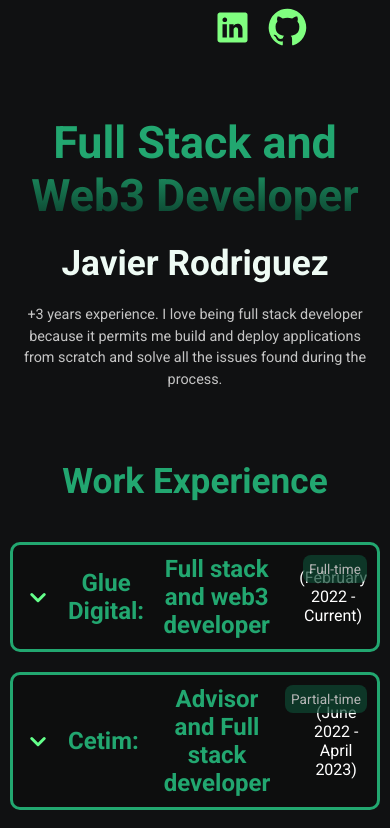
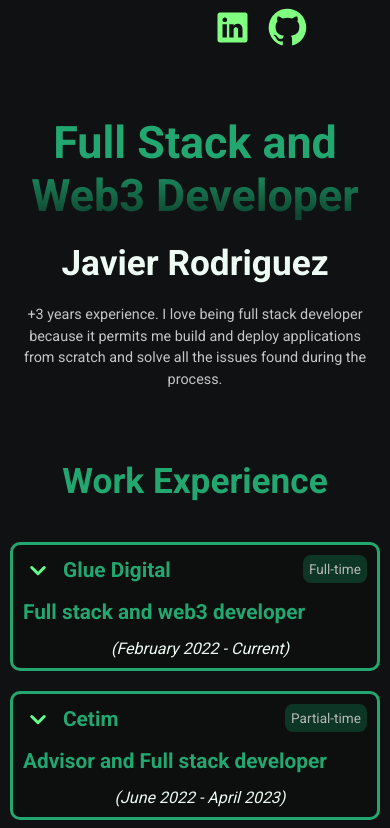
Before and after one commit to javirro/javirro-personal, a React (Create React App) app: page / in a window 390 px wide. Shown: the top 828 px of the page. Built offline with nearby package versions, Linux system fonts and the light colour scheme.

Commit message:
Add workItemHeader style for mobile

```diff
--- a/src/components/WorkExperience/WorkItem.css
+++ b/src/components/WorkExperience/WorkItem.css
@@ -1,3 +1,4 @@
+@import url('/src/App.css');
 .work-item {
   display: flex;
   flex-direction: column;
@@ -15,37 +16,6 @@
   &.opened {
     box-shadow: 0 0 4px 5px rgba(98, 243, 105, 0.5);
   }
-}
-
-.work-item > div {
-  display: flex;
-  justify-content: center;
-  align-items: center;
-  gap: 15px;
-  cursor: pointer;
-}
-.work-item > div img {
-  width: 30px;
-  height: 30px;
-  transition: all 0.3s ease;
-}
-
-.rotate {
-  rotate: -90deg;
-}
-
-.work-item > div strong {
-  font-size: 1.5em;
-  color: var(--green);
-  margin: 0;
-  cursor: pointer;
-}
-
-.work-item > div span {
-  font-size: 1em;
-  font-weight: 400;
-  color: white;
-  margin-left: 10px;
 }
 
 .work-item .extra-info {
@@ -99,15 +69,7 @@
 
 @media (max-width: 700px) {
   .work-item {
-    gap: 15px;
+    gap: 25px;
     padding: 10px;
   }
-
-  .work-item > div {
-    display: flex;
-    justify-content: center;
-    align-items: center;
-    gap: 15px;
-    cursor: pointer;
-  }
 }
--- a/src/components/WorkExperience/WorkItem.tsx
+++ b/src/components/WorkExperience/WorkItem.tsx
@@ -2,7 +2,7 @@ import { useState } from "react"
 import { WorkExperienceData } from "../../types"
 import TechStack from "./TechStack"
 import useScreenWidth from "../../hooks/useScreenWidth"
-import { WorkItemHeader } from "./WorkItemHeader"
+import { WorkItemHeader, WorkItemHeaderMobile } from "./WorkItemHeader"
 import "./WorkItem.css"
 
 interface WorkItemProps {
@@ -11,14 +11,18 @@ interface WorkItemProps {
 
 const WorkItem = ({ experience }: WorkItemProps) => {
   const MOBILE_SIZE: number = 700
-  const {  rol, techStack, fullTime } = experience
+  const { rol, techStack, fullTime } = experience
   const [showInfo, setShowInfo] = useState<boolean>(false)
   const screenWidth = useScreenWidth()
 
   return (
     <article className={showInfo ? "work-item opened" : "work-item"}>
       <span className="full-time">{fullTime ? "Full-time" : "Partial-time"}</span>
-      <WorkItemHeader experience={experience} setShowInfo={setShowInfo} showInfo={showInfo} />
+      {screenWidth > MOBILE_SIZE ? (
+        <WorkItemHeader experience={experience} setShowInfo={setShowInfo} showInfo={showInfo} />
+      ) : (
+        <WorkItemHeaderMobile experience={experience} setShowInfo={setShowInfo} showInfo={showInfo} />
+      )}
       {showInfo && (
         <div className="extra-info">
           <ul>
--- a/src/components/WorkExperience/WorkItemHeader.css
+++ b/src/components/WorkExperience/WorkItemHeader.css
@@ -0,0 +1,62 @@
+@import url('/src/App.css');
+
+.work-item > div {
+  display: flex;
+  justify-content: center;
+  align-items: center;
+  gap: 15px;
+  cursor: pointer;
+}
+.work-item > div img {
+  width: 30px;
+  height: 30px;
+  transition: all 0.3s ease;
+}
+
+.rotate {
+  rotate: -90deg;
+}
+
+.work-item > div strong {
+  font-size: 1.5em;
+  color: var(--green);
+  margin: 0;
+  cursor: pointer;
+}
+
+.work-item > div span {
+  font-size: 1em;
+  font-weight: 400;
+  color: var(--white-green);
+  margin-left: 10px;
+  font-style: italic;
+}
+
+@media (max-width: 700px) {
+  .work-item > div {
+    display: flex;
+    flex-direction: column;
+    justify-content: center;
+    align-items: center;
+    gap: 15px;
+    cursor: pointer;
+    width: 100%;
+  }
+
+  .work-item .company {
+    display: flex;
+    justify-content: center;
+    align-items: center;
+    gap: 10px;
+    width: 100%;
+  }
+  .work-item > div strong {
+    font-size: 1.3em;
+    width: 100%;
+    text-align: left;
+  }
+
+  .work-item > div strong::nth-child(2) {
+    text-align: center;
+  }
+}
--- a/src/components/WorkExperience/WorkItemHeader.tsx
+++ b/src/components/WorkExperience/WorkItemHeader.tsx
@@ -1,5 +1,6 @@
 import { imgs } from "../../images"
 import { WorkExperienceData } from "../../types"
+import "./WorkItemHeader.css"
 
 interface WorkItemHeaderProps {
   experience: WorkExperienceData
@@ -10,7 +11,7 @@ interface WorkItemHeaderProps {
 export const WorkItemHeader = ({ experience, showInfo, setShowInfo }: WorkItemHeaderProps) => {
   const { company, title, startDate, endDate } = experience
   return (
-    <div className="title-container" onClick={() => setShowInfo((s: boolean) => !s)}>
+    <div onClick={() => setShowInfo((s: boolean) => !s)}>
       <img src={imgs.downArray} alt="down arrow" className={`${showInfo ? "rotate" : ""}`} />
       <strong>{company}:</strong>
       <strong>{title} </strong>
@@ -21,17 +22,16 @@ export const WorkItemHeader = ({ experience, showInfo, setShowInfo }: WorkItemHe
   )
 }
 
-
 export const WorkItemHeaderMobile = ({ experience, showInfo, setShowInfo }: WorkItemHeaderProps) => {
   const { company, title, startDate, endDate } = experience
   return (
-    <div className="title-container" onClick={() => setShowInfo((s: boolean) => !s)}>
-      <img src={imgs.downArray} alt="down arrow" className={`${showInfo ? "rotate" : ""}`} />
-      <strong>{company}:</strong>
+    <div onClick={() => setShowInfo((s: boolean) => !s)}>
+      <div className="company">
+        <img src={imgs.downArray} alt="down arrow" className={`${showInfo ? "rotate" : ""}`} />
+        <strong>{company}</strong>
+      </div>
       <strong>{title} </strong>
-      <span>
-        ({startDate} - {endDate})
-      </span>
+      <span>({startDate} - {endDate})</span>
     </div>
   )
 }
```
